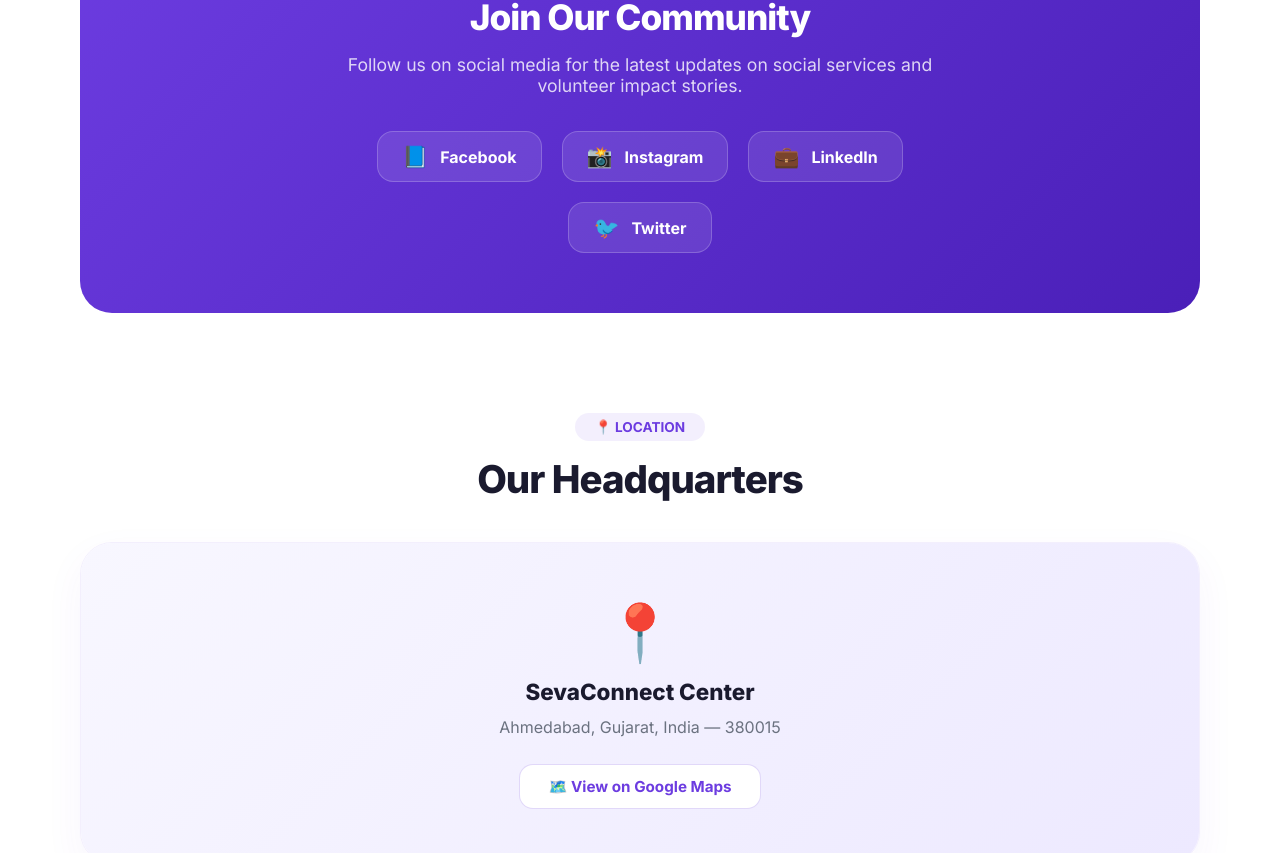
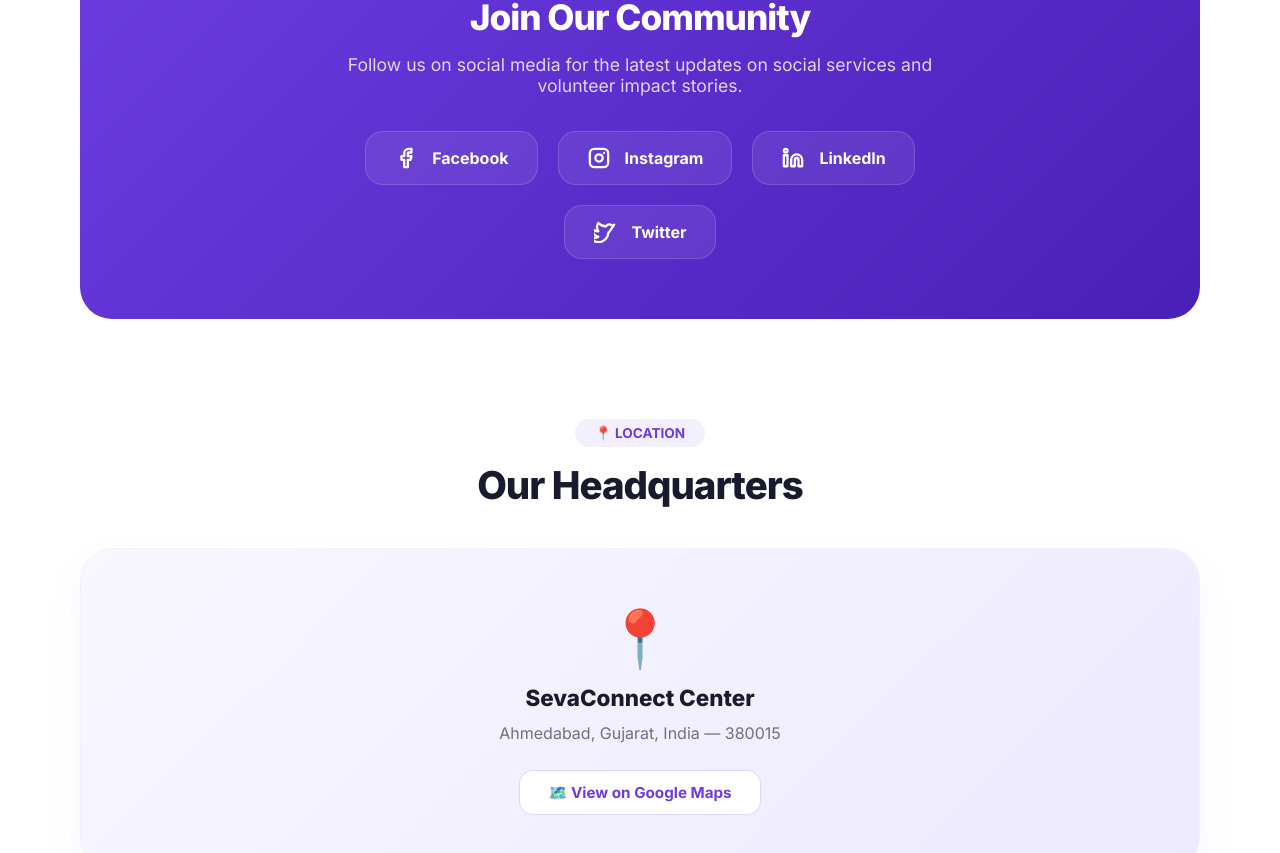
Before and after one commit to prdiyora/M_01_SevaConnect, a React (Vite) app in the folder seva-connect-fronted/: page /contact in a window 1280 px wide. Shown: the part 879-1732 px from the top of the page. Built offline with nearby package versions, Linux system fonts and the light colour scheme; no server answers.

Commit message:
UI: Upgrade community section icons in Contact page with premium SVGs and refined styling

```diff
--- a/seva-connect-fronted/src/pages/public/Contact.css
+++ b/seva-connect-fronted/src/pages/public/Contact.css
@@ -112,9 +112,39 @@
 .ct-social-content p { font-size: 1.1rem; opacity: 0.8; margin-bottom: 35px; }
 
 .ct-social-links { display: flex; justify-content: center; gap: 20px; flex-wrap: wrap; }
-.ct-social-item { display: flex; align-items: center; gap: 12px; padding: 12px 24px; background: rgba(255,255,255,0.1); border: 1px solid rgba(255,255,255,0.2); border-radius: 16px; text-decoration: none; color: white; font-weight: 700; transition: all 0.3s ease; }
-.ct-social-item:hover { background: white; color: var(--primary); transform: translateY(-5px); }
-.ct-social-icon { font-size: 1.3rem; }
+.ct-social-item {
+  display: flex;
+  align-items: center;
+  gap: 14px;
+  padding: 14px 28px;
+  background: rgba(255,255,255,0.08);
+  border: 1px solid rgba(255,255,255,0.15);
+  border-radius: 18px;
+  text-decoration: none;
+  color: white;
+  font-weight: 700;
+  transition: all 0.3s cubic-bezier(0.175, 0.885, 0.32, 1.275);
+}
+
+.ct-social-item:hover {
+  background: white;
+  color: var(--primary);
+  transform: translateY(-5px);
+  box-shadow: 0 10px 25px rgba(0,0,0,0.1);
+}
+
+.ct-social-icon {
+  display: flex;
+  align-items: center;
+  justify-content: center;
+  width: 24px;
+  height: 24px;
+  color: inherit;
+}
+
+.ct-social-icon svg {
+  stroke: currentColor;
+}
 
 /*                     MAP SECTION                     */
 .ct-map-section { padding: 60px 0; }
--- a/seva-connect-fronted/src/pages/public/Contact.jsx
+++ b/seva-connect-fronted/src/pages/public/Contact.jsx
@@ -120,19 +120,27 @@
               <p>Follow us on social media for the latest updates on social services and volunteer impact stories.</p>
               <div className="ct-social-links">
                 <a href="#" className="ct-social-item">
-                  <span className="ct-social-icon">📘</span>
+                  <span className="ct-social-icon">
+                    <svg viewBox="0 0 24 24" fill="none" stroke="currentColor" strokeWidth="2.5" strokeLinecap="round" strokeLinejoin="round" style={{width: '22px', height: '22px'}}><path d="M18 2h-3a5 5 0 0 0-5 5v3H7v4h3v8h4v-8h3l1-4h-4V7a1 1 0 0 1 1-1h3z"></path></svg>
+                  </span>
                   <span>Facebook</span>
                 </a>
                 <a href="#" className="ct-social-item">
-                  <span className="ct-social-icon">📸</span>
+                  <span className="ct-social-icon">
+                    <svg viewBox="0 0 24 24" fill="none" stroke="currentColor" strokeWidth="2.5" strokeLinecap="round" strokeLinejoin="round" style={{width: '22px', height: '22px'}}><rect x="2" y="2" width="20" height="20" rx="5" ry="5"></rect><path d="M16 11.37A4 4 0 1 1 12.63 8 4 4 0 0 1 16 11.37z"></path><line x1="17.5" y1="6.5" x2="17.51" y2="6.5"></line></svg>
+                  </span>
                   <span>Instagram</span>
                 </a>
                 <a href="#" className="ct-social-item">
-                  <span className="ct-social-icon">💼</span>
+                  <span className="ct-social-icon">
+                    <svg viewBox="0 0 24 24" fill="none" stroke="currentColor" strokeWidth="2.5" strokeLinecap="round" strokeLinejoin="round" style={{width: '22px', height: '22px'}}><path d="M16 8a6 6 0 0 1 6 6v7h-4v-7a2 2 0 0 0-2-2 2 2 0 0 0-2 2v7h-4v-7a6 6 0 0 1 6-6z"></path><rect x="2" y="9" width="4" height="12"></rect><circle cx="4" cy="4" r="2"></circle></svg>
+                  </span>
                   <span>LinkedIn</span>
                 </a>
                 <a href="#" className="ct-social-item">
-                  <span className="ct-social-icon">🐦</span>
+                  <span className="ct-social-icon">
+                    <svg viewBox="0 0 24 24" fill="none" stroke="currentColor" strokeWidth="2.5" strokeLinecap="round" strokeLinejoin="round" style={{width: '22px', height: '22px'}}><path d="M22 4s-1 1-2 1a4.4 4.4 0 0 0-7 1c-3.2-.2-6.3-1.6-8.3-3.8 0 0-3 3.5 0 9a11.4 11.4 0 0 1-6-2c0 4.2 2 7 6 8a10.6 10.6 0 0 1-7 1c1 3.2 4 5 8 5a11.5 11.4 0 0 0 10-10c0-.2 0-.4 0-.6a7.8 7.8 0 0 0 2-2z"></path></svg>
+                  </span>
                   <span>Twitter</span>
                 </a>
               </div>
```
